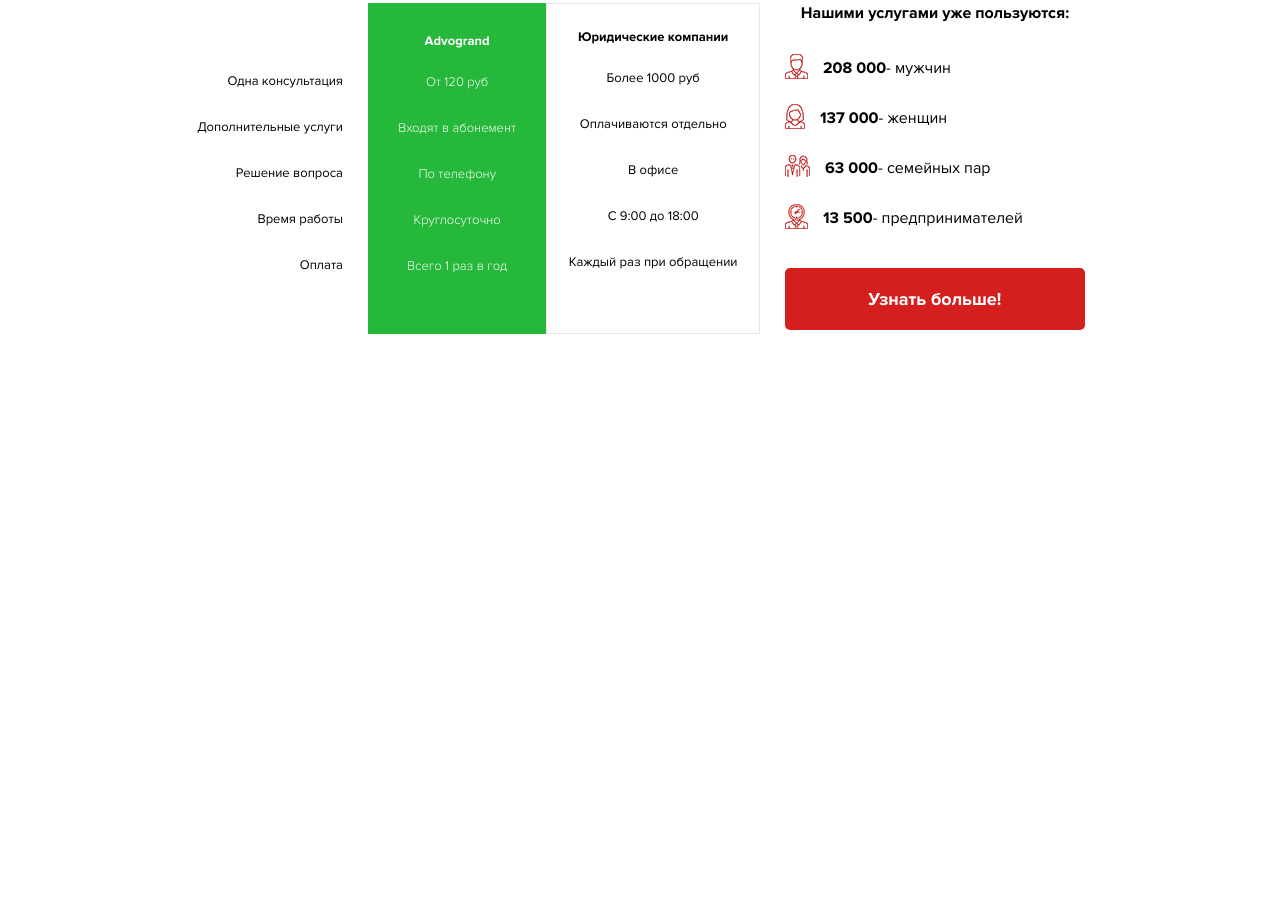
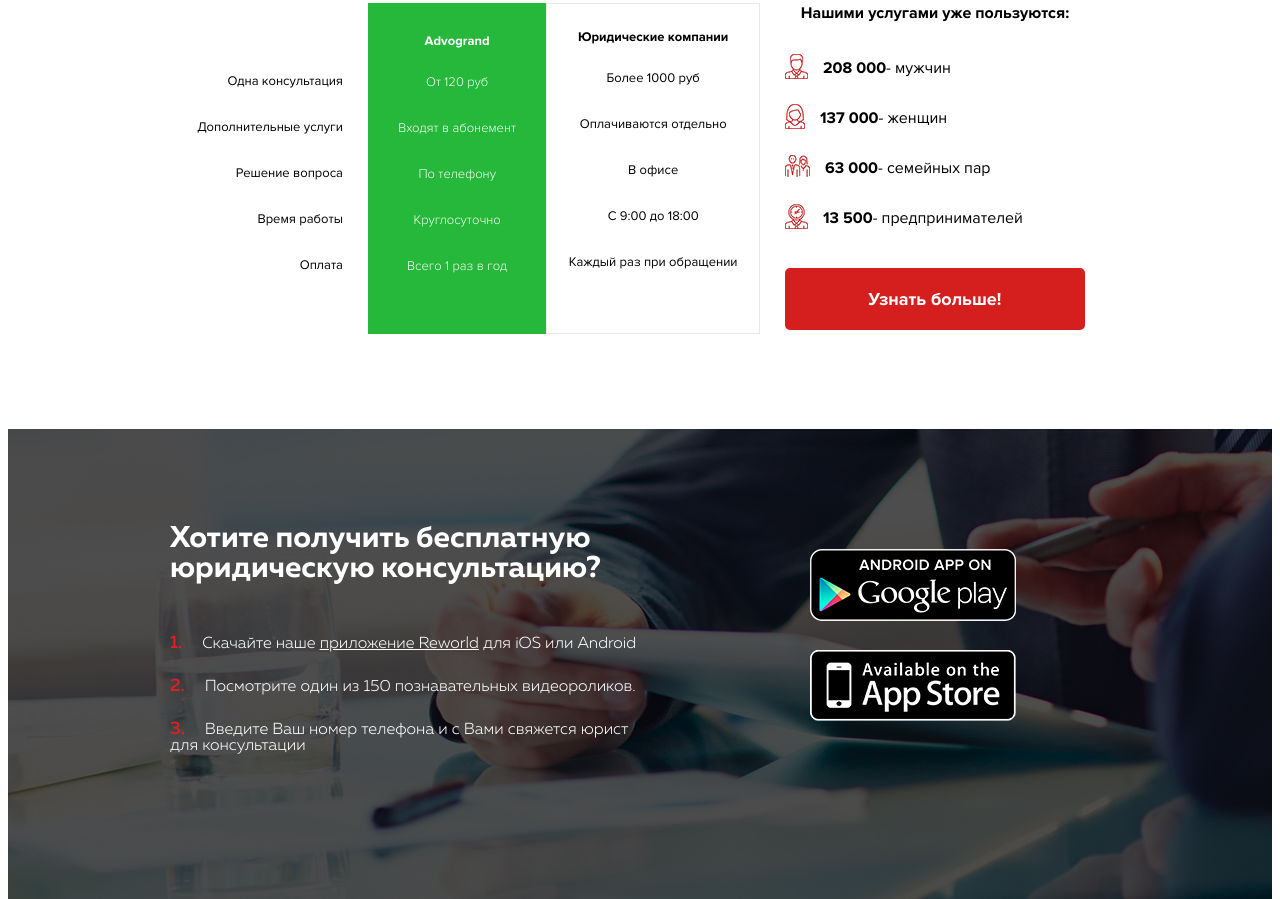
Before and after one commit to licler/Avtogrand, a website: page app/index.html in a window 1280 px wide. Shown: the part 2770-3669 px from the top of the page. Before the commit the page ends 3199 px from the top, so only its background shows below. Drawn offline with nearby package versions, Linux system fonts and the light colour scheme; files that its build step writes are made by us from their sources; files whose address does not match are found by name; a web font is replaced by a local one.

Commit message:
added consultant

```diff
--- a/app/index.html
+++ b/app/index.html
@@ -347,14 +347,37 @@
                         </ul>
                         <a class="advantages-page__stat-btn" href="#">Узнать больше!</a>
                     </div>
+                </div>
+            </div>
+        </div>
+    </section>
+    <section class="consultant-page" style="background-image: url('img/advantages/consultant_bg.jpg');">
+        <div class="container">
+            <div class="consultant-page__wrapper">
+                <div class="consultant-page__inner">
+                    <div class="consultant-page__title">
+                        Хотите получить бесплатную юридическую консультацию?
+                    </div>
+                    <ol class="consultant__menu" type="1">
+                        <li>Скачайте наше <a class="" href="#" download="">приложение Reworld</a> для iOS или Android</li>
+                        <li>Посмотрите один из 150 познавательных видеороликов.</li>
+                        <li>Введите Ваш номер телефона и с Вами свяжется юрист
+                            для консультации</li>
+                    </ol>
+                </div>
+                <div class="consultant-page__links">
+                    <a href="#"><img src="img/advantages/android.png" alt=""></a>
+                    <a href="#"><img src="img/advantages/appstore.png" alt=""></a>
+                </div>
+
+            </div>
+        </div>
+        </div>
+    </section>
 
 
 
 
-                </div>
-            </div>
-        </div>
-    </section>
 
 
 
--- /dev/null
+++ b/app/scss/consultant.scss
@@ -0,0 +1,56 @@
+// start consultant-page
+.consultant-page {
+    background-position: top center;
+    background-repeat: no-repeat;
+    background-size: cover;
+    height: 470px;
+    padding: 95px 0;
+}
+.consultant-page__wrapper {
+    display: flex;
+    justify-content: space-between;
+    .consultant-page__title {
+        font-size: 30px;
+        font-family: "MullerBold";
+        color: #fff;
+        width: 490px;
+        margin-bottom: 50px;
+    }
+    ol {
+        list-style-type: none; /* Убираем исходные маркеры */
+        counter-reset:  item; /* Обнуляем счетчик списка */
+       }
+       li::before {
+        content: counter(item) '.';
+        counter-increment: item; /* Задаём имя счетчика */
+        color: $red-1;
+        font-size: 18px;
+        font-family: "MullerMedium";
+        margin-right: 20px;
+       }
+       li + li {
+           margin-bottom: 25px;
+       }
+       li:first-child {
+        margin-bottom: 25px;
+       }
+       li {
+           color: #fff;
+           font-family: "MullerLight";
+       }
+       a {
+           color: #fff;
+           font-family: "MullerLight";
+           text-decoration: underline;
+       }
+       .consultant-page__links {
+        margin-left: 150px;
+        margin-top: 25px;
+        a {
+            margin-bottom: 25px;
+        }
+    }
+
+}
+
+// end consultant-page
--- a/app/scss/global.scss
+++ b/app/scss/global.scss
@@ -20,6 +20,11 @@
     padding: 0;
     list-style: none;
 }
+ol,
+li {
+    margin: 0;
+    padding: 0;
+}
 
 a {
     display: inline-block;
@@ -28,9 +33,8 @@
 }
 body {
     font-size: 16px;
-//    font-family: "MullerLight";
+}
 
-}
 .container {
     max-width: 960px;
     padding: 0 10px;
--- a/app/scss/style.scss
+++ b/app/scss/style.scss
@@ -17,3 +17,4 @@
 @import "about";
 @import "specific";
 @import "advantages";
+@import "consultant";
--- a/app/scss/vars.scss
+++ b/app/scss/vars.scss
@@ -6,3 +6,4 @@
 $green: #26b83a;
 $border: #e8e8e8;
 $darkred: #d51f1f;
+$red-1: #e41e1e;
```
Also changed, not shown: app/img/advantages/Android.png (added), app/img/advantages/appstore.png (added), app/img/advantages/consultant_bg.jpg (added), dist/css/style.css, dist/css/style.min.css, dist/img/advantages/Android.png (added), dist/img/advantages/Android.webp (added), dist/img/advantages/appstore.png (added), dist/img/advantages/appstore.webp (added), dist/img/advantages/consultant_bg.jpg (added), dist/img/advantages/consultant_bg.webp (added), dist/index.html.
